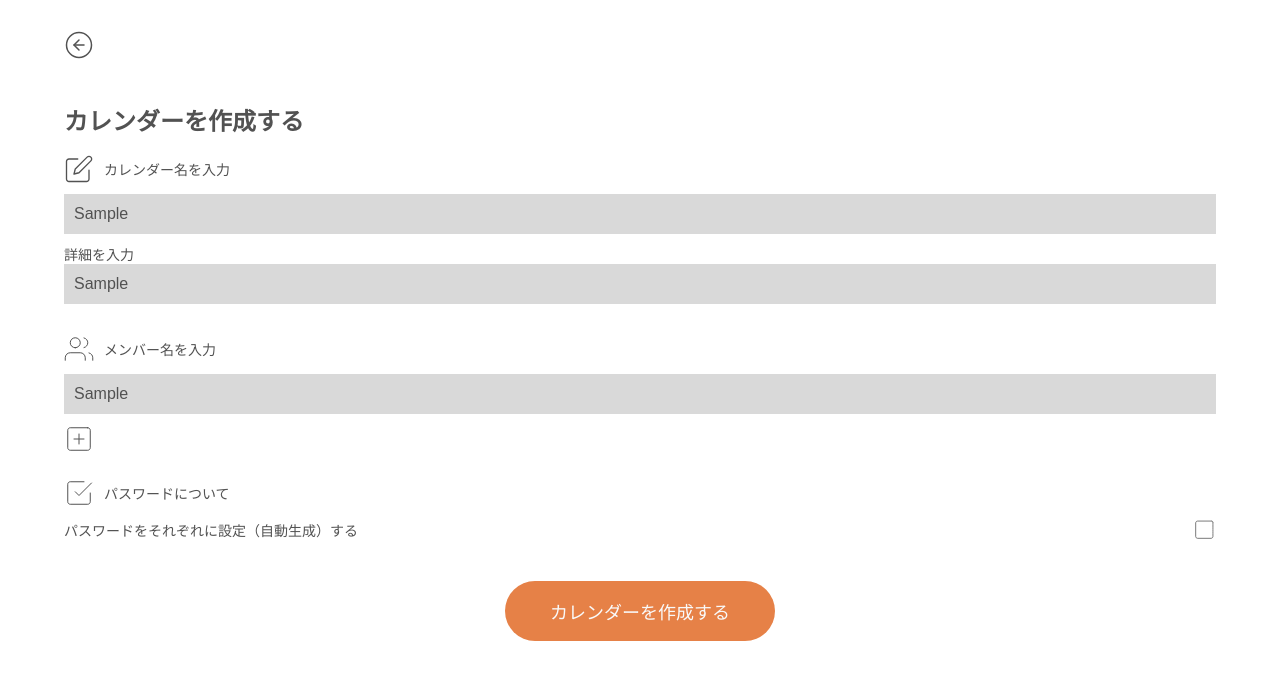
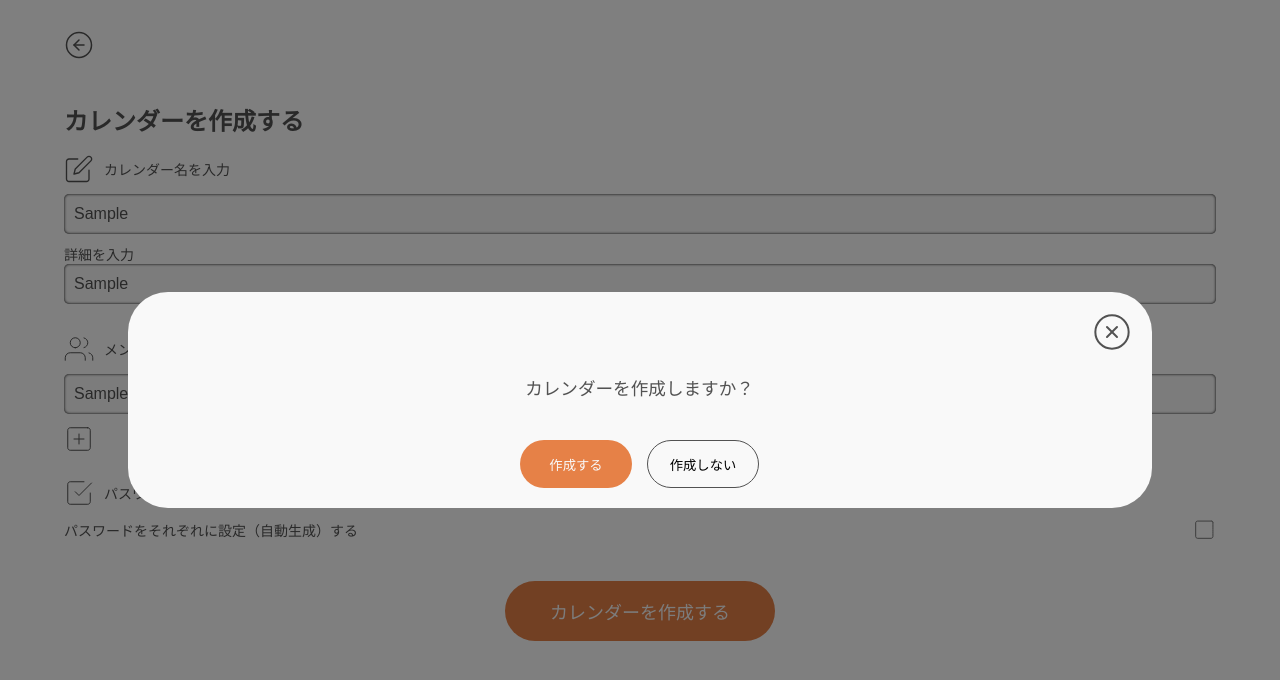
Before and after one commit to LiT-15th-geek/master, a Next.js app in the folder front/app/: page /createCalendar in a window 1280 px wide. Both pictures are taken after typing "Sample", "Sample", "Sample" into the empty fields and a click on the button "カレンダーを作成する". Shown: the top 680 px of the page. Built offline with nearby package versions, Linux system fonts and the light colour scheme.

Commit message:
WIP:invited

```diff
--- a/front/app/src/pages/createCalendar.tsx
+++ b/front/app/src/pages/createCalendar.tsx
@@ -56,32 +56,40 @@ const CreateCalendar: NextPage = () => {
   };
 
   const handleCreateCalendar = async () => {
-    try {
-      const result = await fetch("", {
-        method: "POST",
-        headers: {
-          "Content-Type": "application/json",
-        },
-        body: JSON.stringify(request),
-      });
-      const json: CreateCalendarResponse = await result.json();
-      if (json) {
-        handleClose();
-        routerPush(`/createCalendar/${json.calendar_id}`);
-        return;
-      }
-    } catch (e) {
-      console.log(e);
-    }
+    // try {
+    //   const result = await fetch("", {
+    //     method: "POST",
+    //     headers: {
+    //       "Content-Type": "application/json",
+    //     },
+    //     body: JSON.stringify(request),
+    //   });
+    //   const json: CreateCalendarResponse = await result.json();
+    //   if (json) {
+    //     handleClose();
+    //     routerPush(`/createCalendar/${json.calendar_id}`);
+    //     return;
+    //   }
+    // } catch (e) {
+    //   console.log(e);
+    // }
+    routerPush(`/createCalendar/1`)
   };
   return (
     <div>
       <Modal isOpen={isOpen} handleClose={handleClose}>
         <div className={styles.modalBody}>
           <p>カレンダーを作成しますか？</p>
-          <div>
-            <button onClick={handleCreateCalendar}>作成する</button>
-            <button onClick={handleClose}>作成しない</button>
+          <div style={{ display: "flex", fontSize: "16px", gap: "15px" }}>
+            <button
+              onClick={handleCreateCalendar}
+              className={styles.activeButton}
+            >
+              作成する
+            </button>
+            <button onClick={handleClose} className={styles.Button}>
+              作成しない
+            </button>
           </div>
         </div>
       </Modal>
@@ -99,13 +107,26 @@ const CreateCalendar: NextPage = () => {
         <form onSubmit={handleSubmit(onSubmit)} className={styles.form}>
           <div className={styles.categories}>
             <Label title="カレンダー名を入力" href={"/image/edit.svg"}></Label>
-            <input type="text" {...register("name", { required: true })} />
+            <input
+              type="text"
+              {...register("name", { required: true })}
+              style={{
+                borderRadius: "5px",
+                boxShadow: "0px 0px 3px 0px #000 inset",
+                background: "#f9f9f9",
+              }}
+            />
             {errors.name && <span>This field is required</span>}
             <label>
               <p>詳細を入力</p>
               <input
                 type="text"
                 {...register("description", { required: true })}
+                style={{
+                  borderRadius: "5px",
+                  boxShadow: "0px 0px 3px 0px #000 inset",
+                  background: "#f9f9f9",
+                }}
               />
             </label>
           </div>
@@ -125,7 +146,15 @@ const CreateCalendar: NextPage = () => {
               );
             })}
             <div>
-              <input type="text" ref={inputRef} />
+              <input
+                type="text"
+                ref={inputRef}
+                style={{
+                  borderRadius: "5px",
+                  boxShadow: "0px 0px 3px 0px #000 inset",
+                  background: "#f9f9f9",
+                }}
+              />
               <button
                 className={styles.add_button}
                 onClick={(e) => {
@@ -158,7 +187,11 @@ const CreateCalendar: NextPage = () => {
             </div>
           </div>
           <div className={styles.button_setting}>
-            <button type="submit" className={styles.submit_button}>
+            <button
+              type="submit"
+              className={styles.submit_button}
+              onClick={handleOpen}
+            >
               <h3>カレンダーを作成する</h3>
             </button>
           </div>
--- a/front/app/src/styles/CreateCalendar.module.css
+++ b/front/app/src/styles/CreateCalendar.module.css
@@ -62,3 +62,32 @@
 .submit_button h3 {
   color: #f9f9f9;
 }
+
+.modalBody {
+  display: flex;
+  flex-direction: column;
+  align-items: center;
+  gap: 20px;
+}
+
+.modalBody p {
+  margin: 20px 0 ;
+  font-size: 1.1rem;
+}
+
+.modalBody .activeButton {
+  width: 112px;
+  height: 48px;
+  border-radius: 24px;
+  background: #e68147;
+  border: none;
+  color: #f9f9f9;
+}
+
+.modalBody .Button {
+  width: 112px;
+  height: 48px;
+  border-radius: 24px;
+  background: #f9f9f9;
+  border: 1px solid #525252;
+}
```
Also changed, not shown: 1 other file (tests, documents, lock files or other folders).
